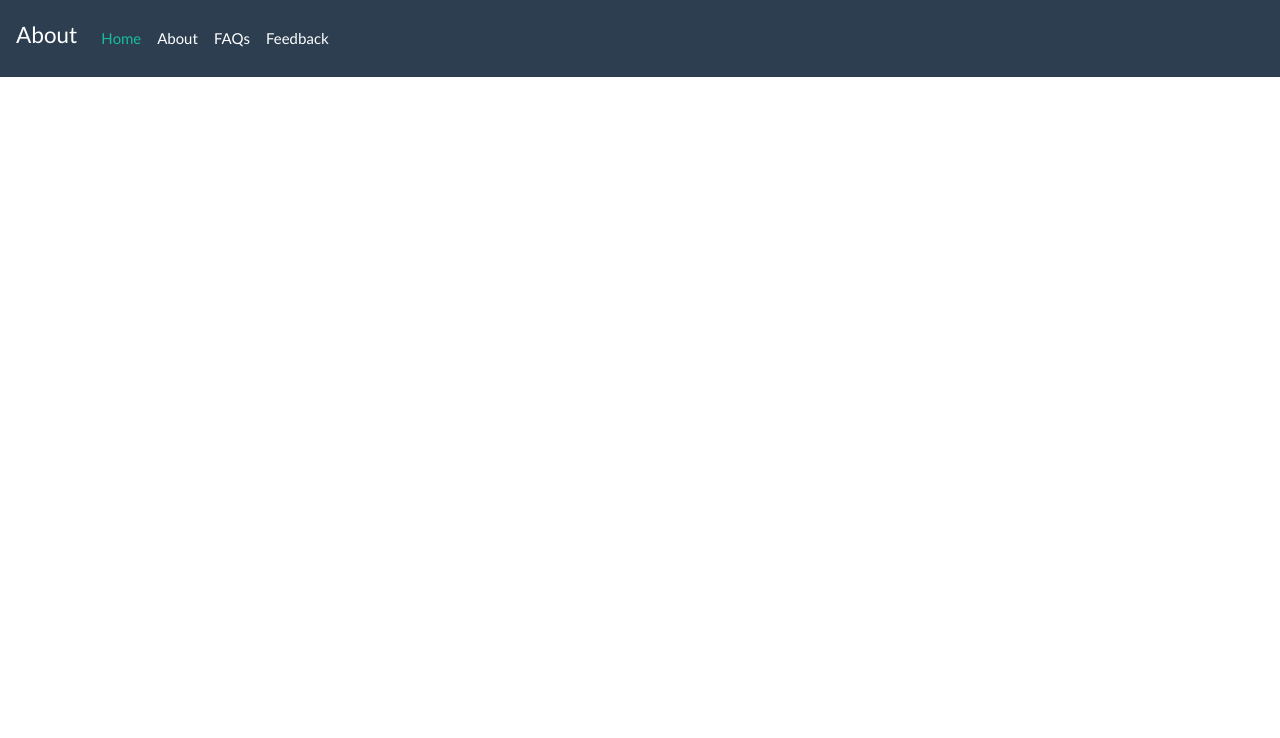
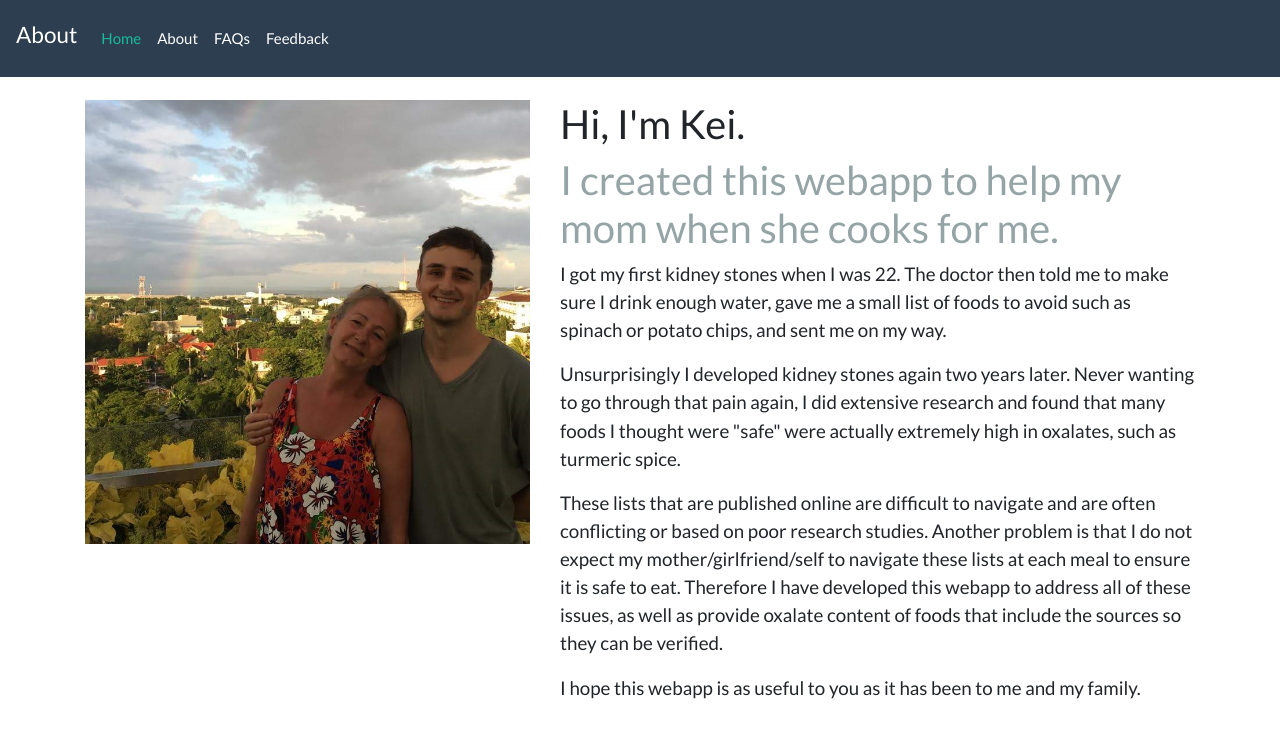
Before and after one commit to kei-pal/oxalate, a Django app: page /info/about/ in a window 1280 px wide. Shown: the top 738 px of the page. Run offline with Django 3.2, Linux system fonts and the light colour scheme; some libraries are stand-ins or nearby versions.

Commit message:
Finished rough about page - bug with custom css that does not change anything

```diff
--- a/info/templates/about.html
+++ b/info/templates/about.html
@@ -2,7 +2,8 @@
 
 {% block custom_css %}
 {% load static %}
-<link rel="stylesheet" type="text/css" href="{% static 'css/mealingredient.css' %}">
+<!-- below breaks page layout for some reason -->
+<!-- <link rel="stylesheet" type="text/css" href="{% static 'css/about.css' %}"> -->
 {% endblock %}
 
 {% block title %}
@@ -15,6 +16,27 @@ About
 
 {% block content %}
 
+<div class="container marketing">
+
+	<br>
+
+	<div class="row featurette">
+	  <div class="col-md-7 order-md-2">
+	    <h2 class="featurette-heading">Hi, I'm Kei.</h2>
+	    <h2><span class="text-muted">I created this webapp to help my mom when she cooks for me.</span></h2>
+	    <p class="lead">I got my first kidney stones when I was 22. The doctor then told me to make sure I drink enough water, gave me a small list of foods to avoid such as spinach or potato chips, and sent me on my way. </p>
+	    <p class="lead">Unsurprisingly I developed kidney stones again two years later. Never wanting to go through that pain again, I did extensive research and found that many foods I thought were "safe" were actually extremely high in oxalates, such as turmeric spice.</p>
+	    <p class="lead">These lists that are published online are difficult to navigate and are often conflicting or based on poor research studies. Another problem is that I do not expect my mother/girlfriend/self to navigate these lists at each meal to ensure it is safe to eat. Therefore I have developed this webapp to address all of these issues, as well as provide oxalate content of foods that include the sources so they can be verified.</p>
+	    <p class="lead">I hope this webapp is as useful to you as it has been to me and my family.</p>
+	  </div>
+	  <div class="col-md-5 order-md-1">
+	    <!-- {% load static %} -->
+	    <img src="{% static 'info/kei.png' %}" class="img-fluid w-100" alt="My image">
+	  </div>
+	</div>
+
+</div><!-- /.container -->
+
 <!-- Option 1: jQuery and Bootstrap Bundle (includes Popper) -->
 <script src="https://code.jquery.com/jquery-3.5.1.slim.min.js" integrity="sha384-DfXdz2htPH0lsSSs5nCTpuj/zy4C+OGpamoFVy38MVBnE+IbbVYUew+OrCXaRkfj" crossorigin="anonymous"></script>
 {% endblock %}
```
Also changed, not shown: info/static/css/about.css (added, +93 -0 lines), info/static/info/kei.jpg (added), info/static/info/kei.png (added), lookup/static/lookup/kei.png (added).
